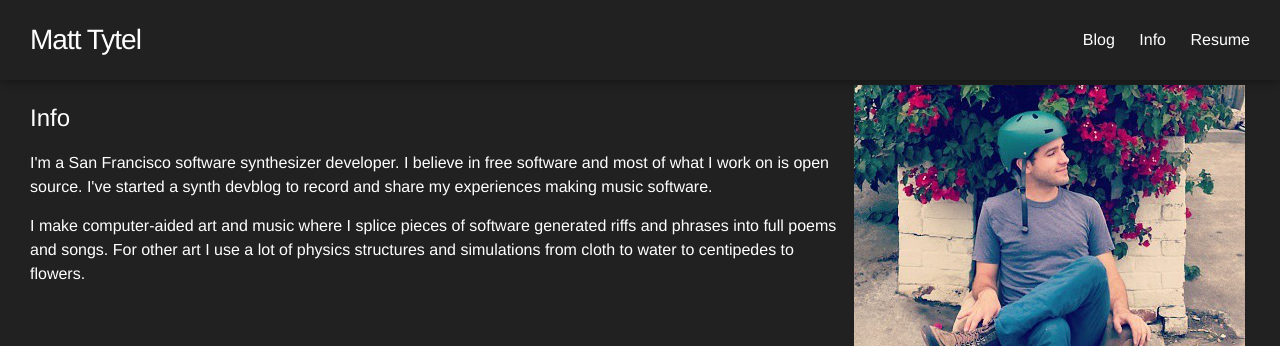
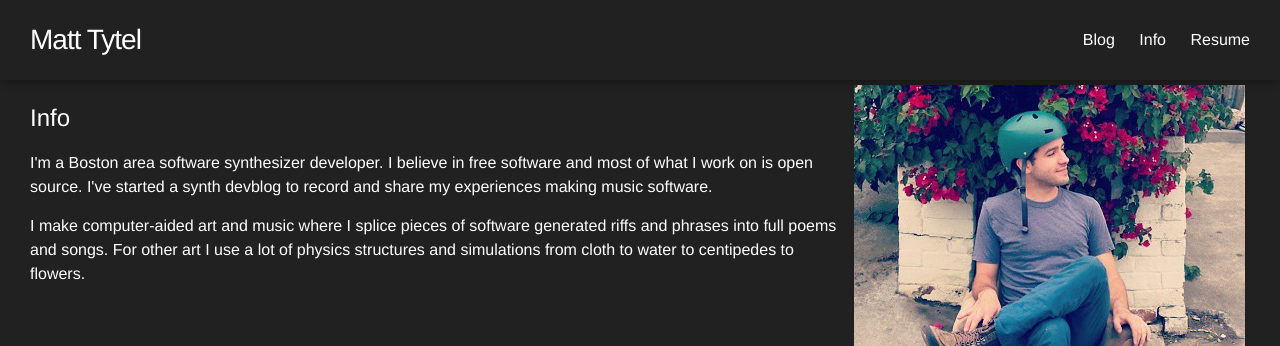
Before and after one commit to mtytel/tytel.org, a Jekyll site: the page built from info/index.html, in a window 1280 px wide. Shown: the top 346 px of the page. Built offline with Jekyll 4.4.1, drawn with Linux system fonts in a browser that asks for light colours.

Commit message:
Fixed location.

```diff
--- a/info/index.html
+++ b/info/index.html
@@ -10,7 +10,7 @@ permalink: /info/
       <img src="/static/images/me.png" />
       <h2>Info</h2>
       <p>
-      I'm a San Francisco software synthesizer developer. I believe in free software and most of what I work on is <a href="http://github.com/mtytel">open source</a>. I've started a <a href="/blog/">synth devblog</a> to record and share my experiences making music software.
+      I'm a Boston area software synthesizer developer. I believe in free software and most of what I work on is <a href="http://github.com/mtytel">open source</a>. I've started a <a href="/blog/">synth devblog</a> to record and share my experiences making music software.
       </p>
       <p>
       I make computer-aided <a href="/poetry/">art</a> and <a href="https://soundcloud.com/matt-tytel/sets/leftover-bits-ep/">music</a> where I splice pieces of software generated riffs and phrases into full poems and songs. For other art I use a lot of physics structures and simulations from <a href="https://vimeo.com/96169797">cloth</a> to <a href="https://vimeo.com/tytel/gold">water</a> to <a href="https://vimeo.com/92766906">centipedes</a> to <a href="https://vimeo.com/106793930#t=2m1s">flowers</a>.
```
